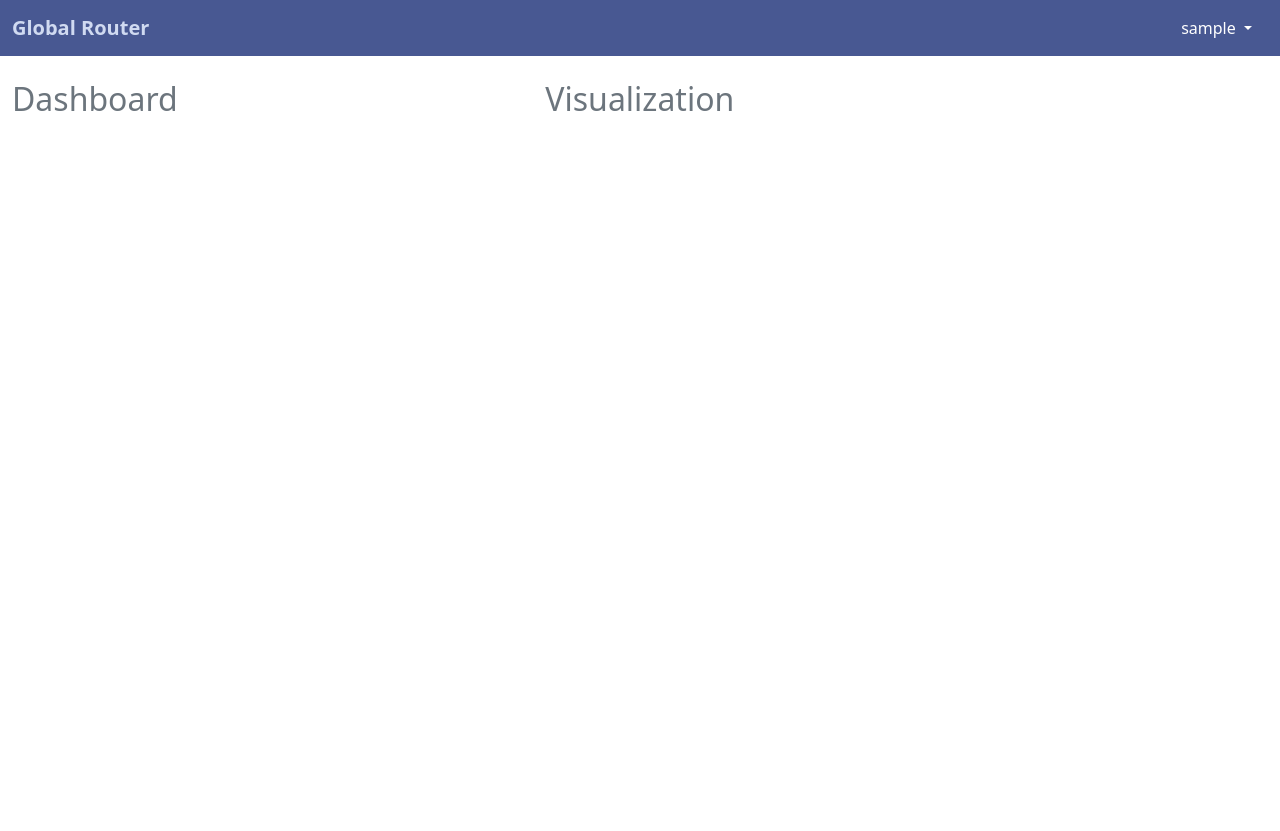
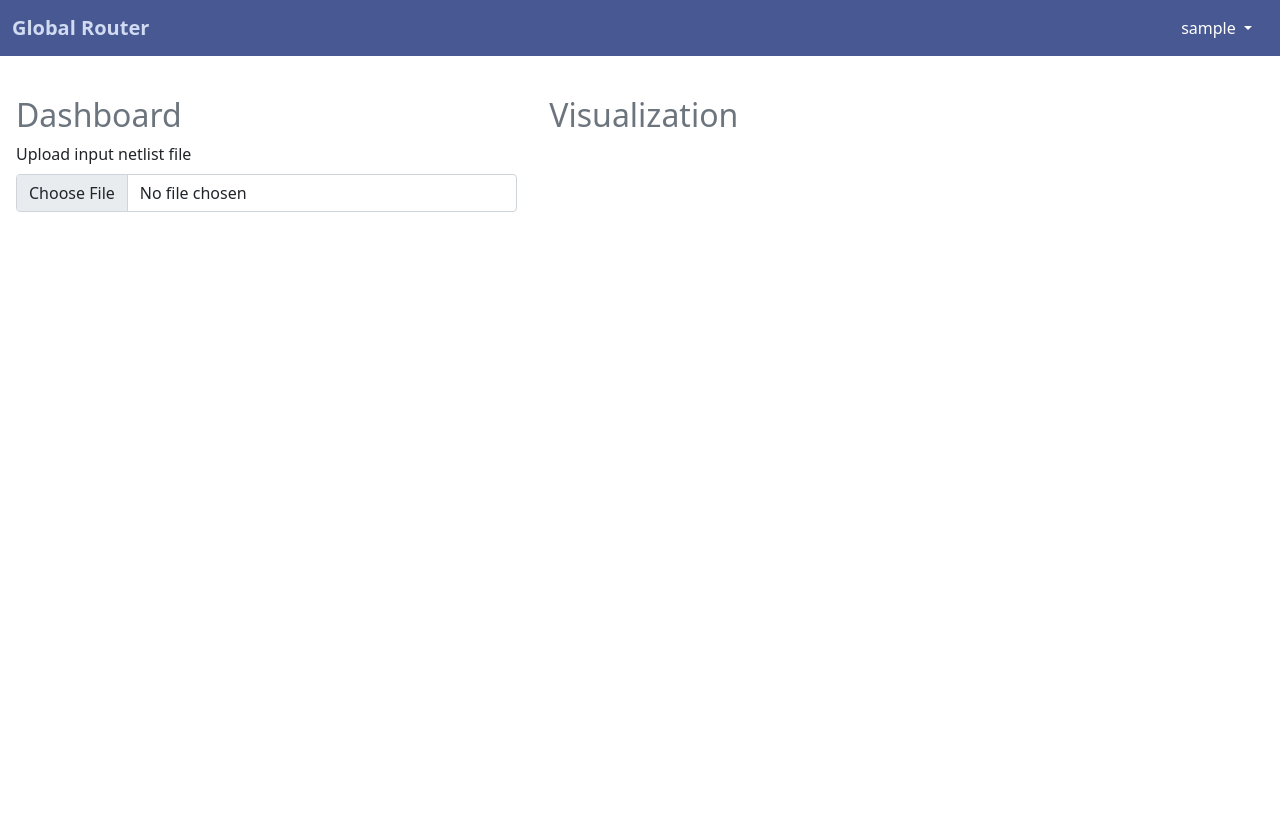
Before and after one commit to notyiming/global-router, a Flask app: page /dashboard in a window 1280 px wide. Shown: the top 831 px of the page. Run offline with Flask 2, Linux system fonts and the light colour scheme; the visitor is signed in with stand-in values (Sample User, id 1); some libraries are stand-ins or nearby versions.

Commit message:
add file input on dashboard

```diff
--- a/templates/dashboard.html
+++ b/templates/dashboard.html
@@ -31,11 +31,13 @@
 
 <div class="container-fluid">
   <div class="row vh-100">
-    <div class="col-5 my-4">
+    <div class="col-5 my-4 p-3">
       <h2 class="text-muted">Dashboard</h2>
+      <label class="form-label" for="inputFile">Upload input netlist file</label>
+      <input type="file" class="form-control" id="inputFile" />
 
     </div>
-    <div class="col-7 my-4">
+    <div class="col-7 my-4 p-3">
       <h2 class="text-muted">Visualization</h2>
 
     </div>
```
